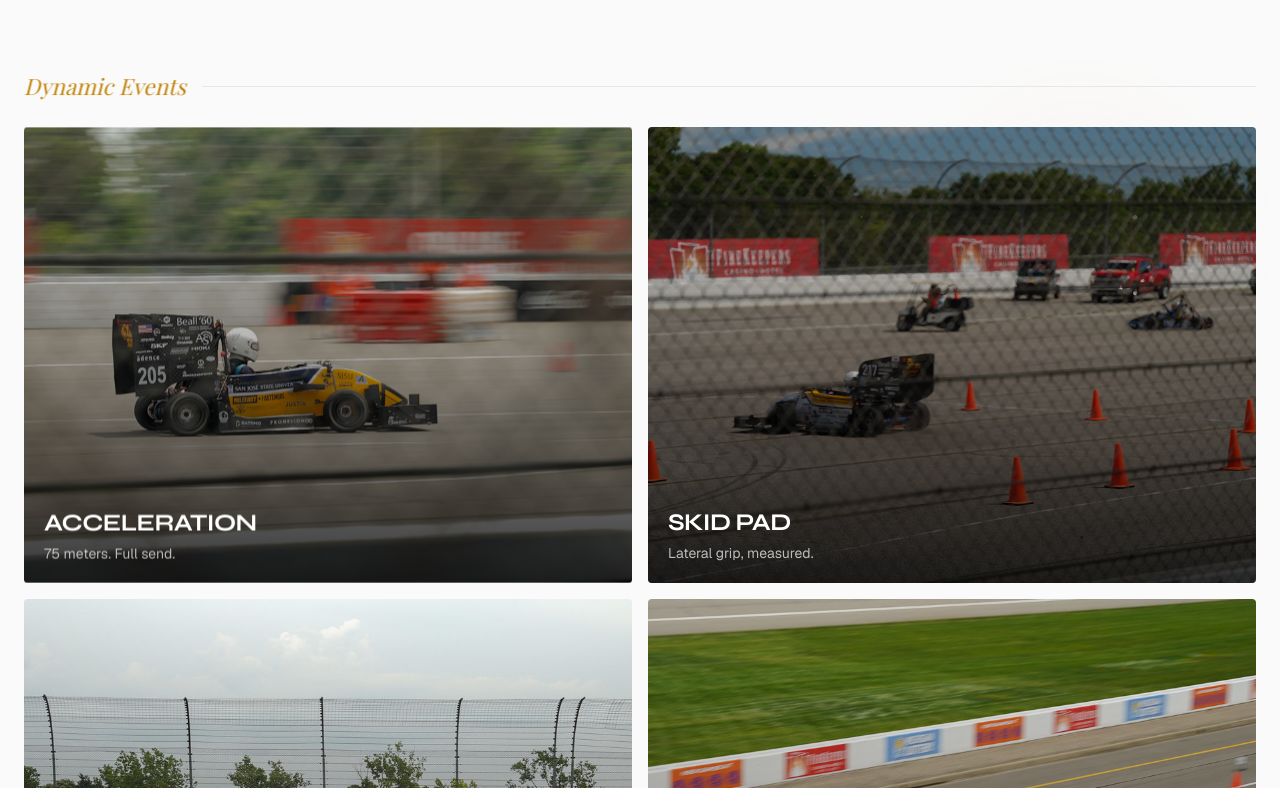
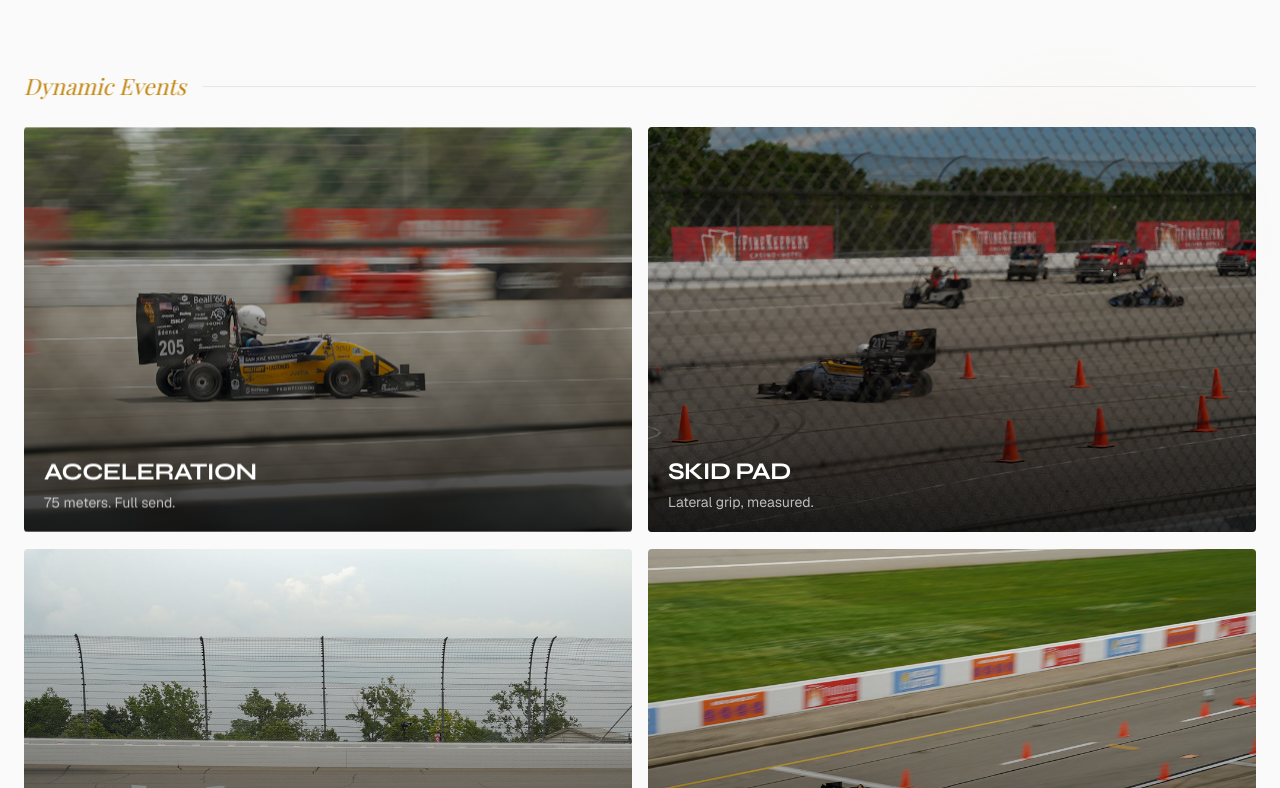
Before and after one commit to Mukund2/fsae-website-25, a Next.js app: page /racing in a window 1280 px wide. Shown: the part 1132-1920 px from the top of the page. Built offline with nearby package versions, Linux system fonts and the light colour scheme.

Commit message:
Make dynamic event cards larger than static event cards
Changed dynamic events from aspect-[4/3] to aspect-[3/2] to give
them more visual prominence on the racing page.

Co-Authored-By: Claude Opus 4.6 (1M context) <noreply@anthropic.com>

```diff
--- a/src/app/racing/racing-content.tsx
+++ b/src/app/racing/racing-content.tsx
@@ -196,7 +196,7 @@ export function RacingContent() {
             <div
               key={event.name}
               id={event.name.toLowerCase().replace(/\s+/g, "-")}
-              className="sr-reveal group relative aspect-[4/3] overflow-hidden rounded-sm"
+              className="sr-reveal group relative aspect-[3/2] overflow-hidden rounded-sm"
               data-delay={String(idx * 0.08)}
             >
               <Image
```
